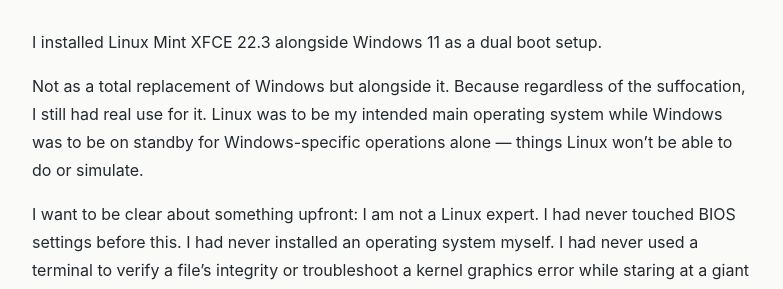
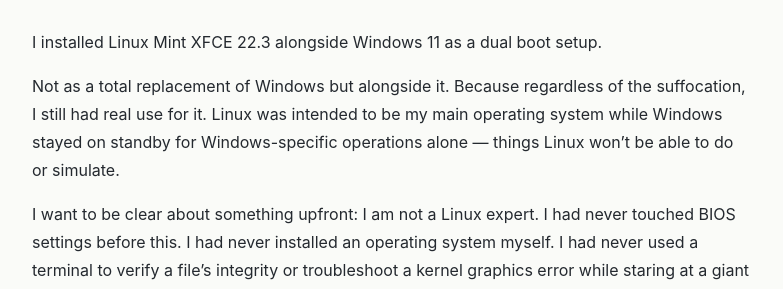
Before and after one commit to Kinganthonytech/Kinganthonytech.github.io, a Jekyll site: the page built from _posts/2026-09-29-dual-booting-linux-mint-xfce-part-0.md, in a window 1280 px wide and 900 px high, scrolled down 1166 px. Shown: the part 184-473 px from the top of the window, without its empty margins (248-1031 px from the left). Built offline with Jekyll 4.4.1, drawn with Linux system fonts in a browser that asks for light colours.

Commit message:
fix:  narrative series editorial corrections

```diff
--- a/_posts/2026-09-29-dual-booting-linux-mint-xfce-part-0.md
+++ b/_posts/2026-09-29-dual-booting-linux-mint-xfce-part-0.md
@@ -52,8 +52,8 @@ dual boot setup.
 
 Not as a total replacement of Windows but alongside it.
 Because regardless of the suffocation, I still had real use for it.
-Linux was to be my intended main
-operating system while Windows was to be on standby for
+Linux was intended to be my main
+operating system while Windows stayed on standby for
 Windows-specific operations alone — things Linux won't be
 able to do or simulate.
 
```
Also changed, not shown: _posts/2026-09-29-dual-booting-linux-mint-xfce-part-1.md (+10 -11 lines), _posts/2026-09-29-dual-booting-linux-mint-xfce-part-2.md (+7 -1 lines), _posts/2026-09-29-dual-booting-linux-mint-xfce-part-3.md (+1 -1 lines).
